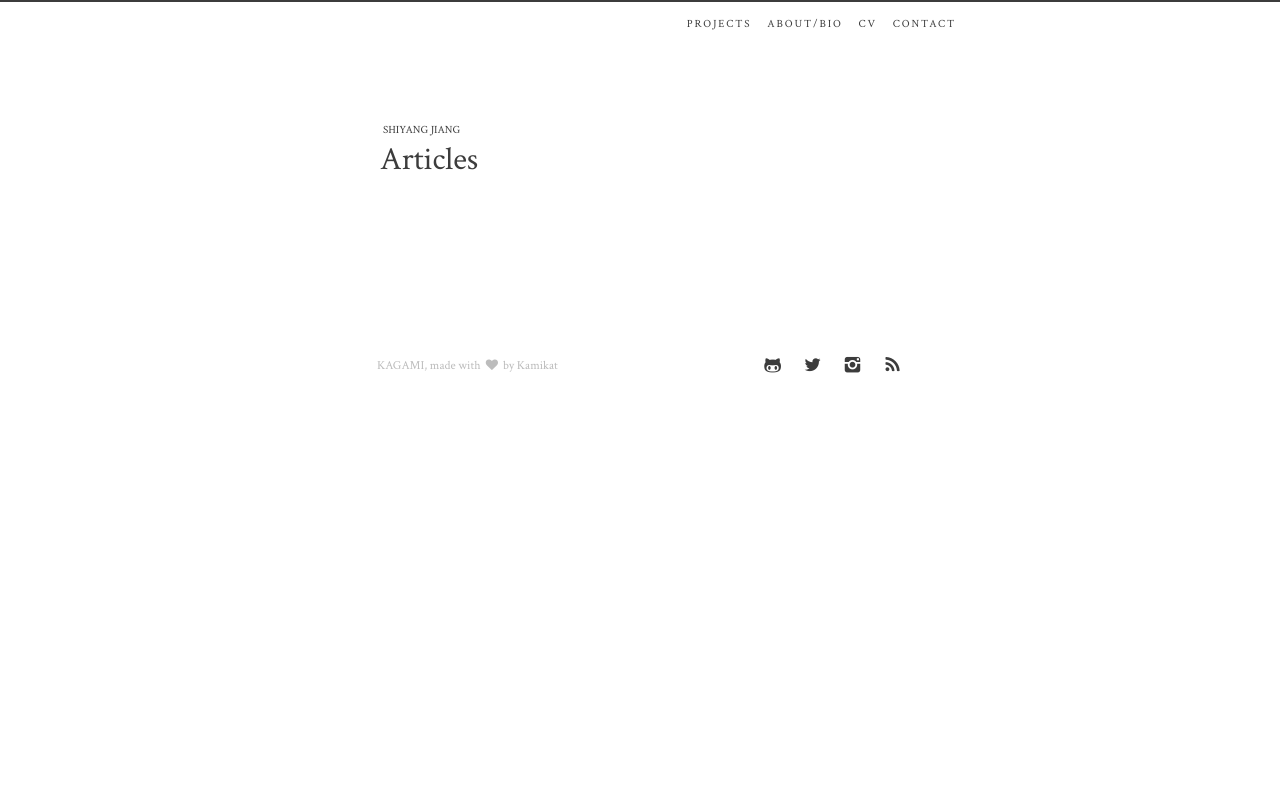
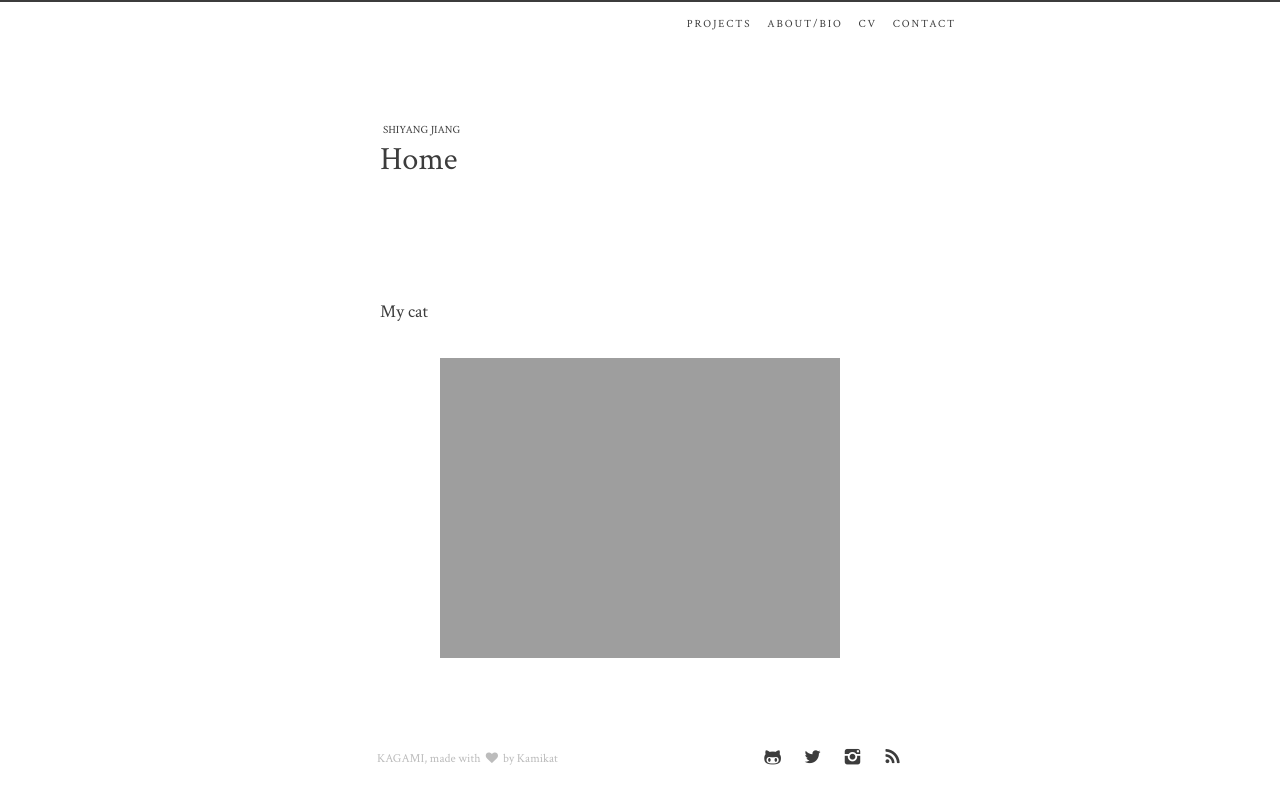
Before and after one commit to digitalshiyang/digitalshiyang.github.io, a Jekyll site: the page built from index.md, in a window 1280 px wide. Shown: the top 804 px of the page. Built offline with Jekyll 4.4.1, drawn with Linux system fonts in a browser that asks for light colours.

Commit message:
changed homepage

```diff
--- a/index.md
+++ b/index.md
@@ -1,4 +1,8 @@
 ---
-layout: home
-title: Articles
+layout: page
+title: Home
 ---
+
+My cat
+
+![cat](https://digitalshiyang.github.io/assets/home.jpg)
```
Also changed, not shown: 1 other file.
